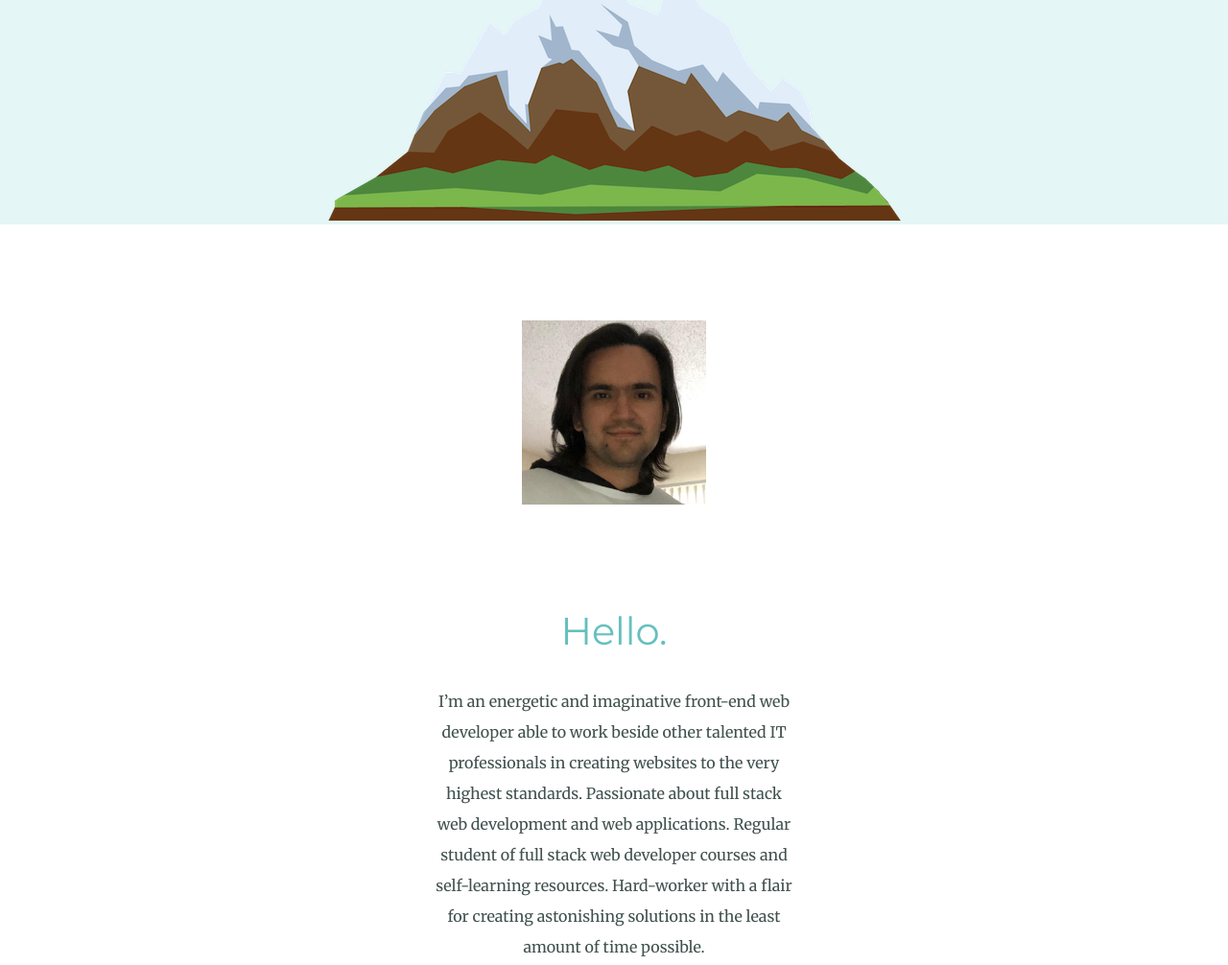
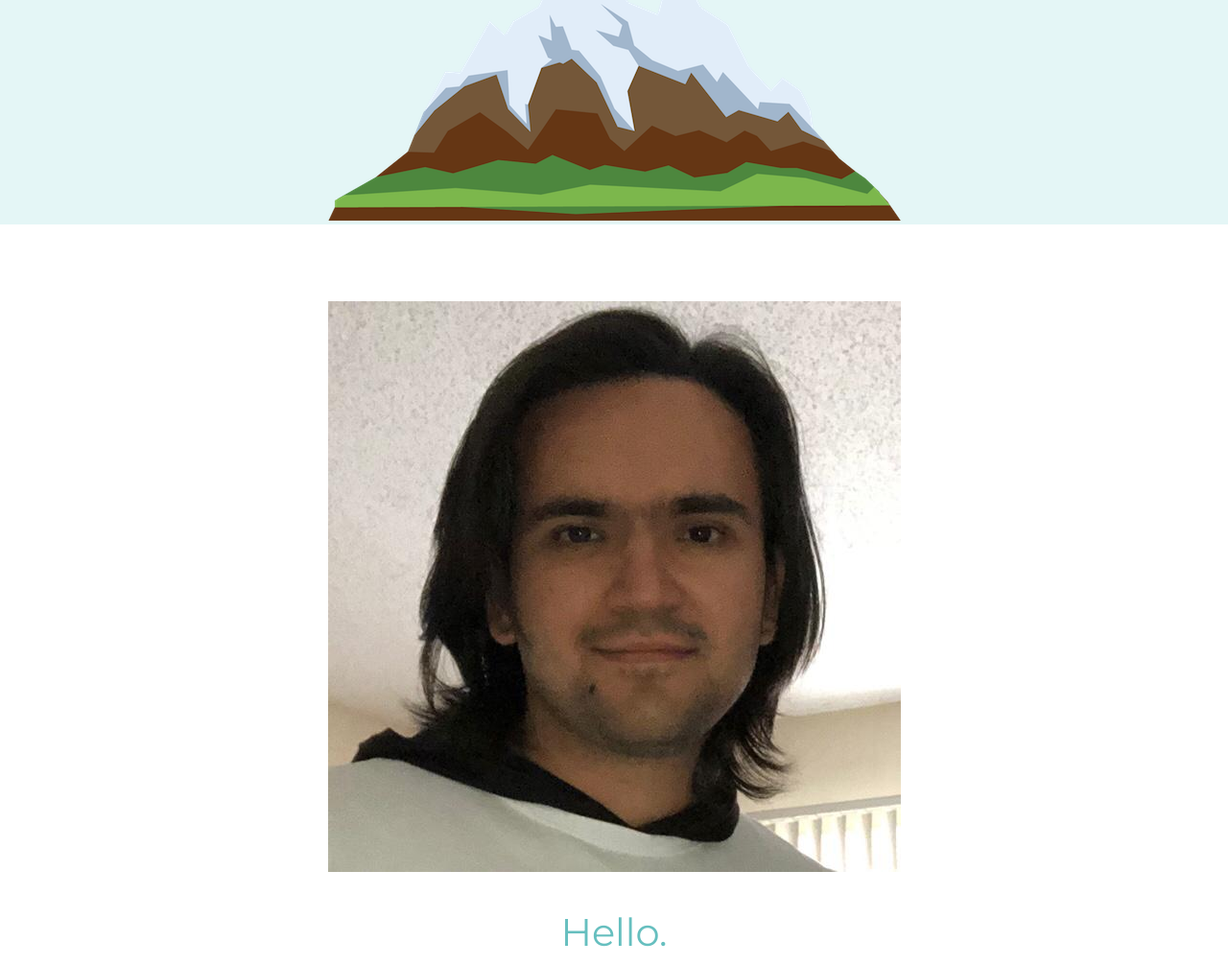
Before and after one commit to johanuribe03/cv, a plain HTML site: page index.html in a window 1280 px wide. Shown: the part 524-1530 px from the top of the page at 96% size. Drawn offline with Linux system fonts and the light colour scheme.

Commit message:
Update styles.css

```diff
--- a/css/styles.css
+++ b/css/styles.css
@@ -114,6 +114,9 @@ line-height: 2;
   color: #eaf6f6;
 }
 
+.profile {
+  padding-top: 80px;
+}
 
 .hello-p {
   width: 30%;
@@ -121,11 +124,6 @@ line-height: 2;
 
 }
 
-.johan-img {
-  margin-top: 100px;
-  margin-bottom: 70px;
-  width: 15%;
-}
 
 .middle-container {}
 
@@ -135,9 +133,9 @@ line-height: 2;
   padding: 20px 0; /*TandB LandR*/
 }
 
-.pro {
+/*.pro {
   text-decoration: underline;
-}
+}*/
 .top-container {
   background-color: #E4F6F6;
   position: relative;
```
